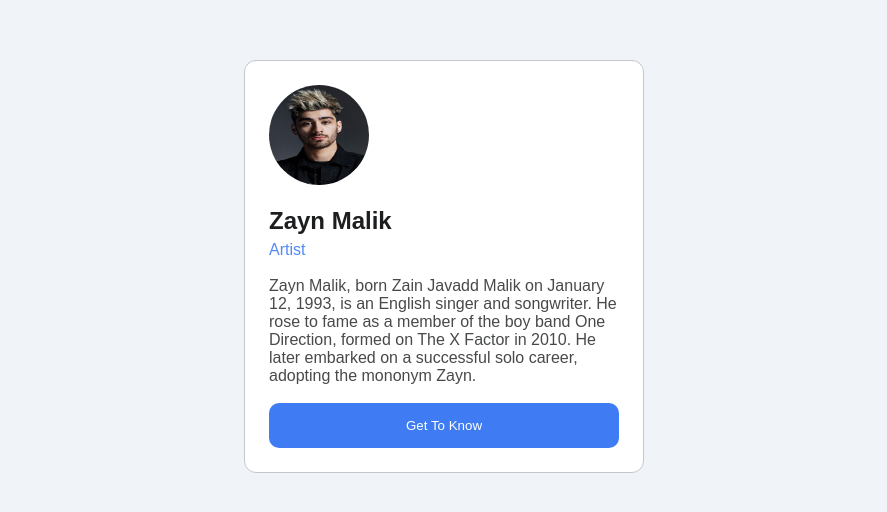
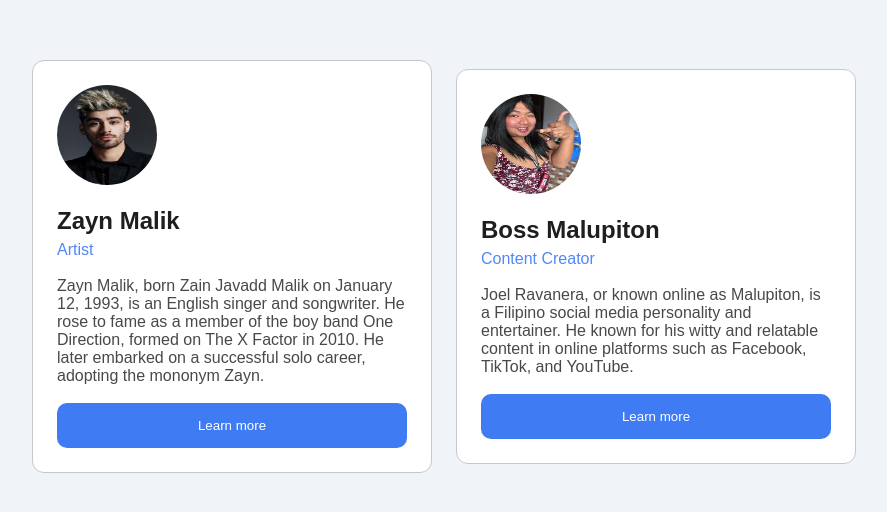
Before and after one commit to arielbatoon09/apps-dev-react, a React (Vite) app: page / in a window 1280 px wide. Shown: the part 134-646 px from the top of the page, without its empty margins (196-1083 px from the left). Built offline with nearby package versions, Linux system fonts and the light colour scheme.

Commit message:
Updated the Profile and Button to have a props value.

```diff
--- a/src/App.jsx
+++ b/src/App.jsx
@@ -1,9 +1,24 @@
 import Profile from "./components/Profile";
 
 function App() {
+  const person1 = {
+    name: "Zayn Malik",
+    role: "Artist",
+    avatar: "/zayn.jpg",
+    description: "Zayn Malik, born Zain Javadd Malik on January 12, 1993, is an English singer and songwriter. He rose to fame as a member of the boy band One Direction, formed on The X Factor in 2010. He later embarked on a successful solo career, adopting the mononym Zayn.",
+  };
+
+  const person2 = {
+    name: "Boss Malupiton",
+    role: "Content Creator",
+    avatar: "/malupiton.jpeg",
+    description: "Joel Ravanera, or known online as Malupiton, is a Filipino social media personality and entertainer. He known for his witty and relatable content in online platforms such as Facebook, TikTok, and YouTube.",
+  };
+
   return (
     <div className="center-ui">
-      <Profile />
+      <Profile data={person1} />
+      <Profile data={person2} />
     </div>
   )
 }
--- a/src/components/Button.jsx
+++ b/src/components/Button.jsx
@@ -1,6 +1,13 @@
-function Button() {
+function Button(props) {
   return (
-    <button className="cmp-button">Get To Know</button>
+    <button className="cmp-button">{ props.label }</button>
+  )
+}
+
+// For Reference Only
+function Button2({ label }) {
+  return (
+    <button className="cmp-button">{ label }</button>
   )
 }
 
--- a/src/components/Profile.jsx
+++ b/src/components/Profile.jsx
@@ -1,26 +1,26 @@
 import Button from "./Button";
 
-function Profile() {
-  const person = {
-    name: "Zayn Malik",
-    role: "Artist",
-    avatar: "/zayn.jpg",
-    description: "Zayn Malik, born Zain Javadd Malik on January 12, 1993, is an English singer and songwriter. He rose to fame as a member of the boy band One Direction, formed on The X Factor in 2010. He later embarked on a successful solo career, adopting the mononym Zayn.",
-  };
-
+function Profile({ data }) {
   return (
     <div className="cmp-profile">
       <div className="cmp-profile_header">
         <img
           className="avatar"
-          src={person.avatar}
-          alt={person.name}
+          src={data.avatar}
+          alt={data.name}
         />
-        <h1>{person.name}</h1>
-        <p>{person.role}</p>
+        <h1>{data.name}</h1>
+        <p>{data.role}</p>
       </div>
-      <p className="cmp-profile_description">{person.description}</p>
-      <Button />
+
+      {/* If returns a vaue with a pure string */}
+      <p className="cmp-profile_description">{data.description}</p>
+
+      {/* If returns a value with a string */}
+      {/* <div dangerouslySetInnerHTML={{ __html: data.description }} /> */}
+
+      {/* Button component */}
+      <Button label="Learn more" />
     </div>
   )
 }
--- a/src/styles/global.css
+++ b/src/styles/global.css
@@ -28,6 +28,7 @@
   display: flex;
   justify-content: center;
   align-items: center;
+  gap: 24px;
 }
 
 .cmp-profile {
```
Also changed, not shown: public/malupiton.jpeg (added).
